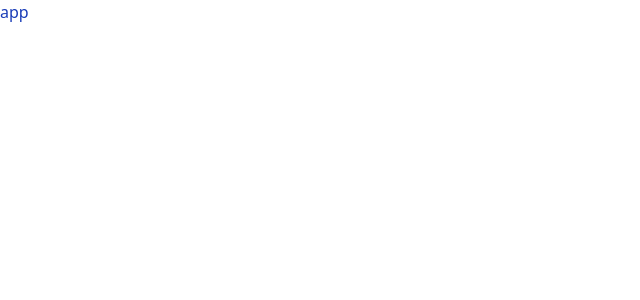
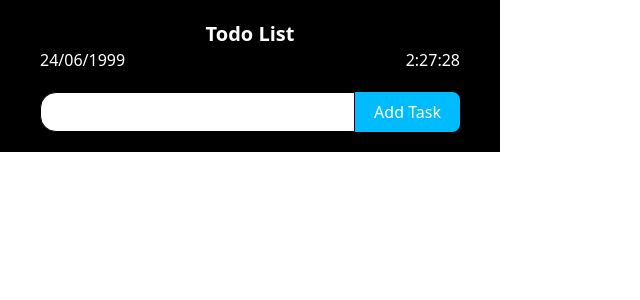
Before and after one commit to saritadipa34/to-do-list-local-state, a React (Vite) app: page / in a window 1280 px wide. Shown: the top 300 px of the page, without its empty margins (0-640 px from the left). Built offline with nearby package versions, Linux system fonts and the light colour scheme.

Commit message:
Partially done with UI

```diff
--- a/src/App.jsx
+++ b/src/App.jsx
@@ -1,8 +1,8 @@
-
+import Todo from "./components/Todo";
 const App=()=>{
   return(
-    <div className="text-blue-800">
-      app
+    <div>
+      <Todo />
     </div>
   )
 }
--- /dev/null
+++ b/src/components/Todo.jsx
@@ -0,0 +1,18 @@
+
+const Todo=()=>{
+    return(
+        <div className="max-h-[400px] w-[500px] bg-black text-white px-10 py-5">
+             <h1 className="text-center font-bold text-xl">Todo List</h1>
+             <div className="flex justify-between mb-5">
+             <p>24/06/1999</p>
+             <p>2:27:28</p>
+             </div>
+             <div className="w-full flex">
+             <input type="text" className=" px-2 outline-0 border-1 w-3/4 bg-white text-black h-10 rounded-l-2xl" />
+                <p  className="h-10 flex justify-center items-center cursor-pointer bg-sky-400 w-1/4 text-white rounded-r-lg">Add Task</p>
+
+             </div>
+        </div>
+    )
+}
+export default Todo;
```
